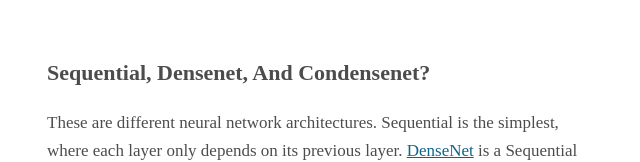
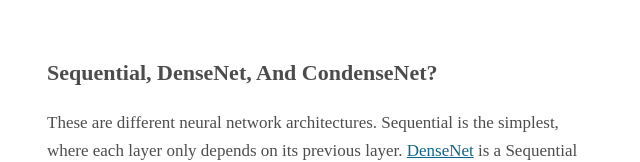
Before and after one commit to Boyu1997/cnn-dense-connection, a website built with webpack: page playground/dist/index.html in a window 1280 px wide. Shown: the part 1049-1211 px from the top of the page, 318-958 px from the left. Built offline with nearby package versions, Linux system fonts and the light colour scheme.

Commit message:
chore(playground): changing text capitalization

```diff
--- a/playground/dist/index.html
+++ b/playground/dist/index.html
@@ -56,7 +56,7 @@
         </p>
       </div>
       <div class='paragraph'>
-        <h2>Sequential, Densenet, And Condensenet?</h2>
+        <h2>Sequential, DenseNet, And CondenseNet?</h2>
         <p>
           These are different neural network architectures.
           Sequential is the simplest, where each layer only depends on its previous layer.
```
